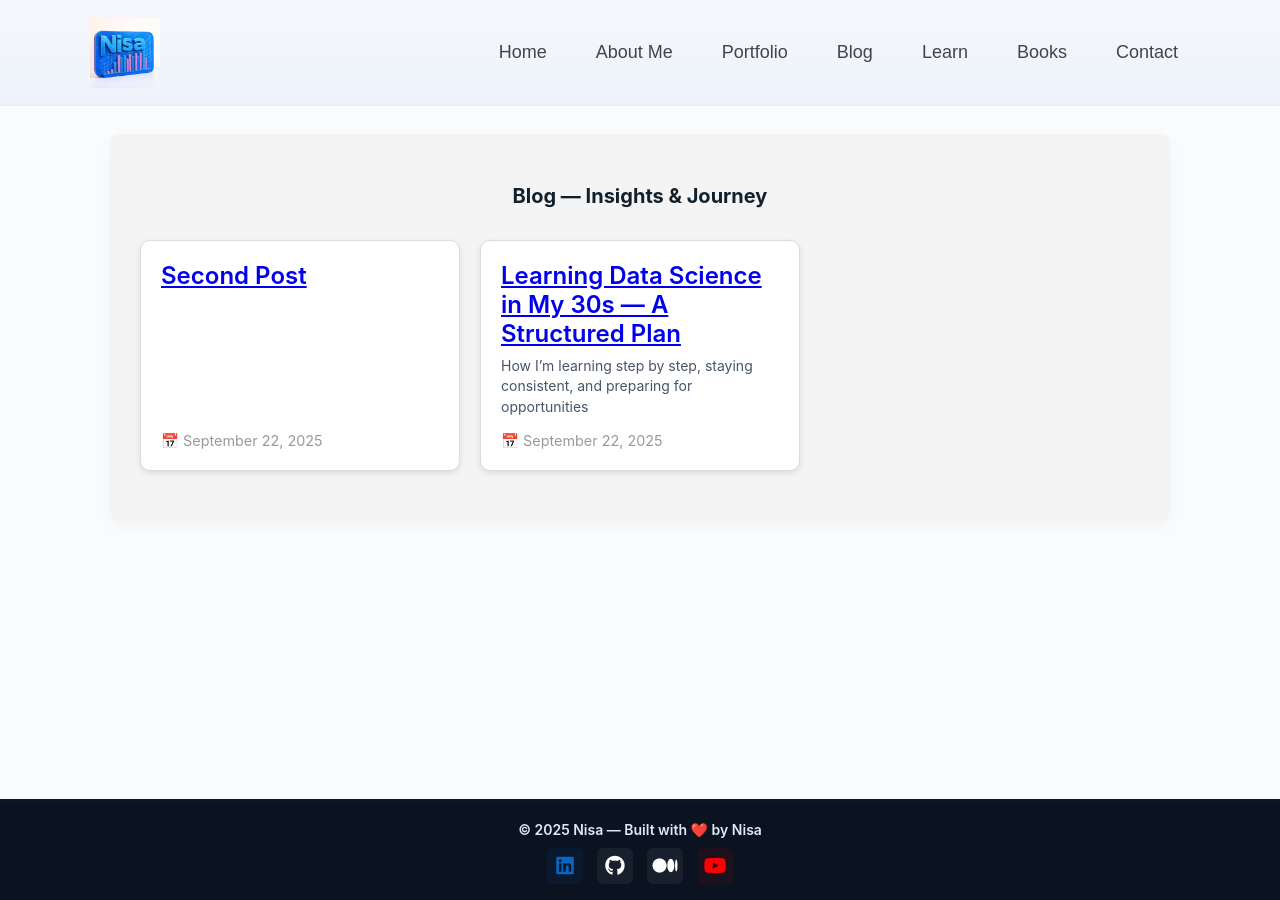
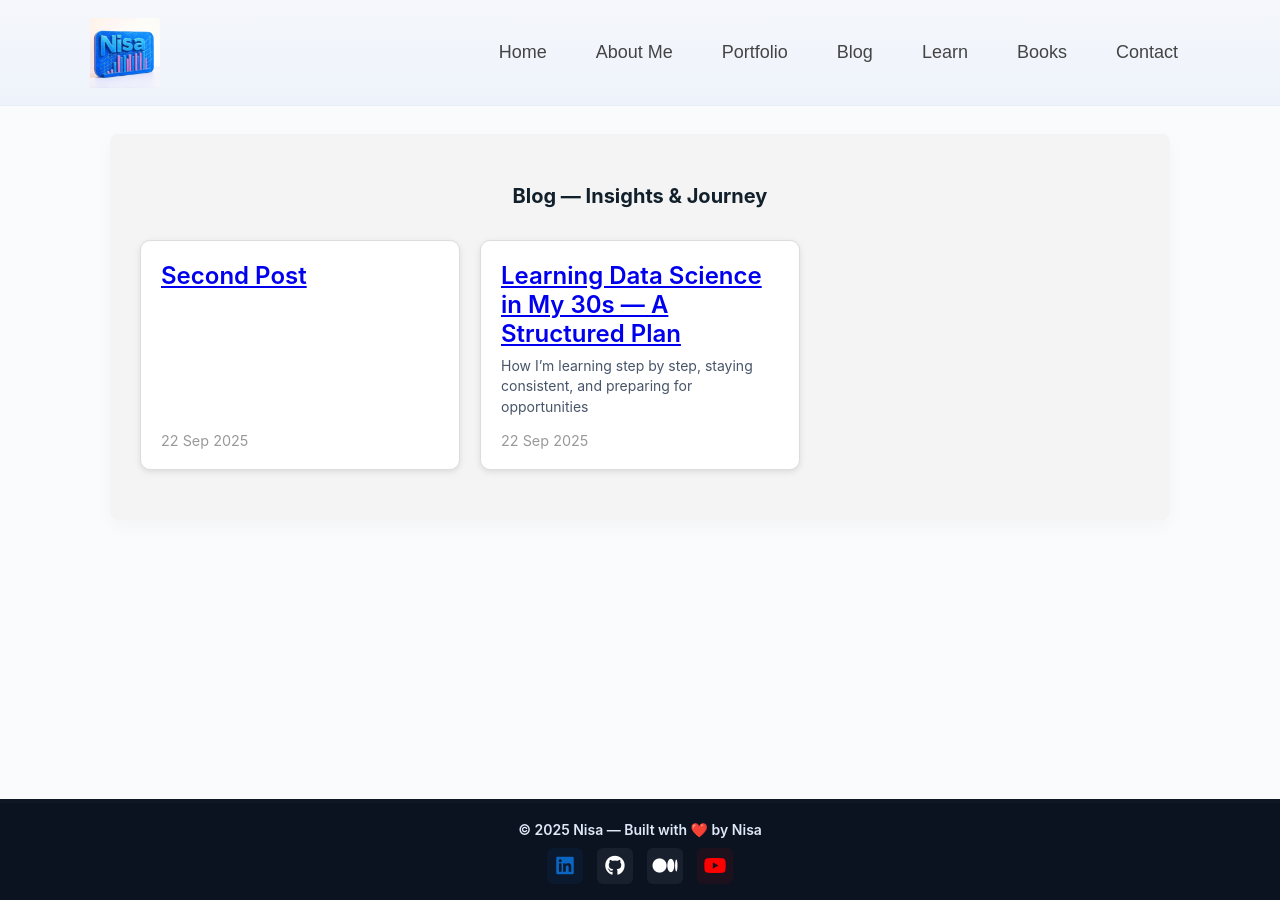
Before and after one commit to tabassumunnisa19/My_Personal_Website, a Jekyll site: the page built from blog.html, in a window 1280 px wide. Built offline with Jekyll 4.4.1, drawn with Linux system fonts in a browser that asks for light colours.

Commit message:
Update blog.html

```diff
--- a/blog.html
+++ b/blog.html
@@ -24,7 +24,13 @@
       {% endif %}
 
       <!-- Date -->
-      <span class="blog-date">📅 {{ post.date | date: "%B %d, %Y" }}</span>
+<span class="blog-date">
+  <span class="calendar">
+    <span class="calendar-day">{{ post.date | date: "%d" }}</span>
+    <span class="calendar-month">{{ post.date | date: "%b" }}</span>
+  </span>
+  {{ post.date | date: "%Y" }}
+</span>
     </div>
     {% endfor %}
   </div>
```
